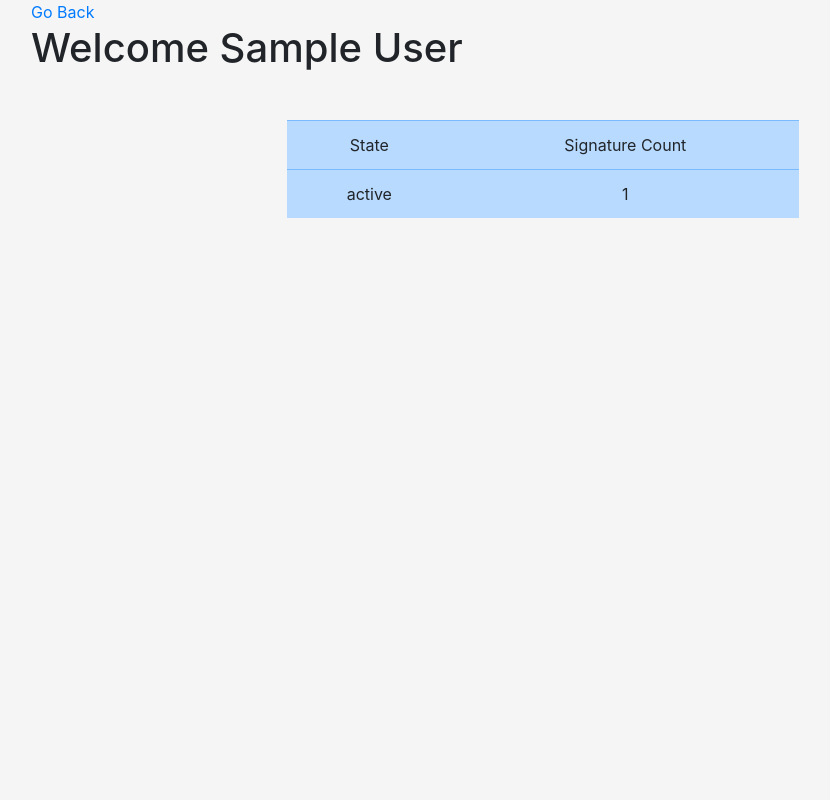
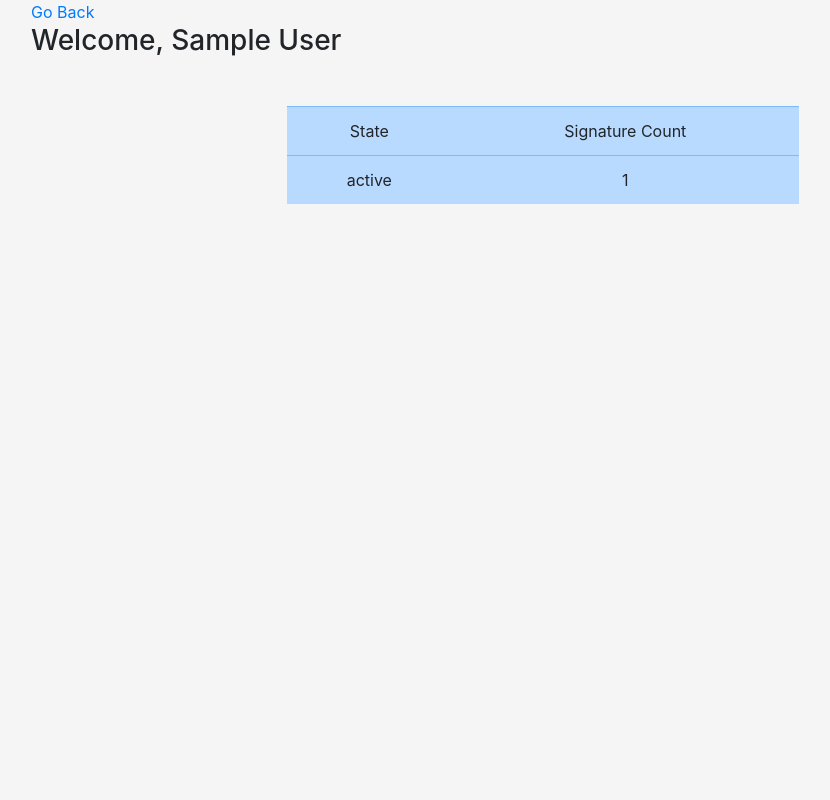
Before and after one commit to Colbyjoe97/Equal_Parental_Rights, a Django app: template apps/my_app/templates/admin-page.html in a window 1280 px wide. Shown: the whole page, without its empty margins (97-927 px from the left). Run offline with Django 3.2, Linux system fonts and the light colour scheme; a user stored in the database is signed in; tables that the repository leaves empty hold one stand-in row (values such as "Sample post"); the template is opened without the code that fills it: most values are stand-ins (such as "Sample title", 1, 10 or a date in 2020); some libraries are stand-ins or nearby versions.

Commit message:
adjusted welcome message for admins

```diff
--- a/apps/my_app/templates/admin-page.html
+++ b/apps/my_app/templates/admin-page.html
@@ -12,7 +12,7 @@
 <body>
     <div class="wrapper">
         <a href="/">Go Back</a>
-        <h1 class="mb-5">Welcome {{user.first_name}} {{user.last_name}}</h1>
+        <h3 class="mb-5">Welcome, {{user.first_name}} {{user.last_name}}</h3>
         <table class="m-auto text-center table table-hover table-primary w-50">
             <thead>
                 <tr>
```
